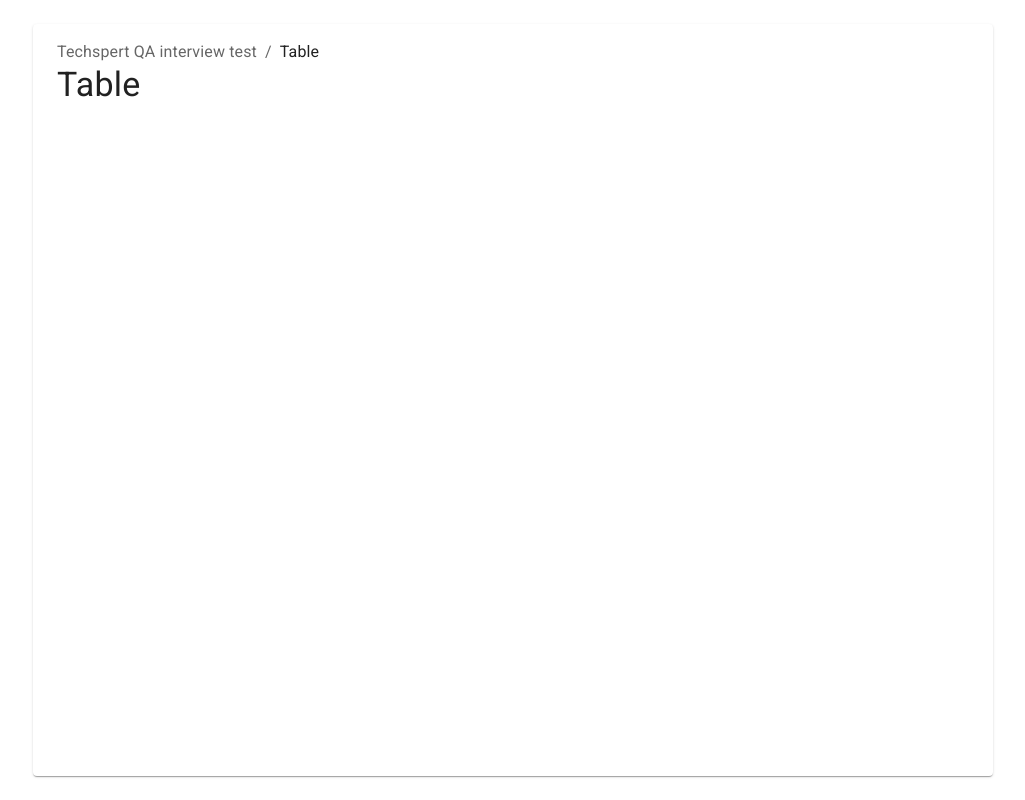
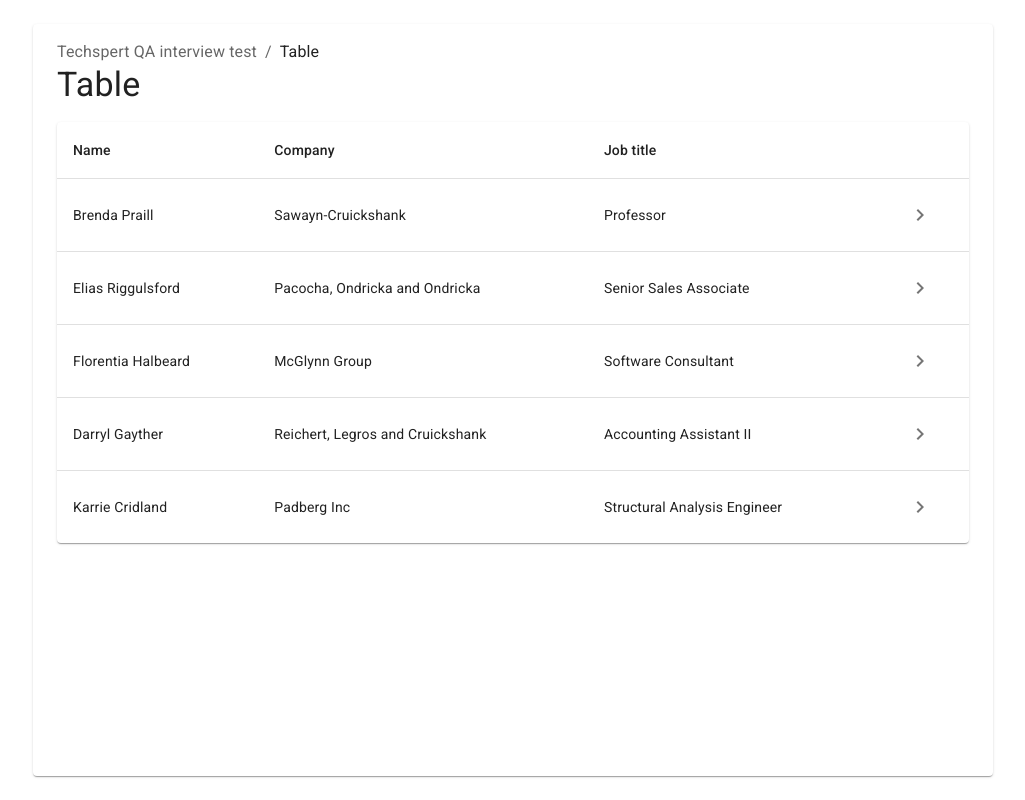
Before and after one commit to techspert-io/txp-qa-interview-test, a Next.js app: page /table in a window 1280 px wide. Shown: the whole page, without its empty margins (127-1152 px from the left). Built offline with nearby package versions, Linux system fonts and the light colour scheme.

Commit message:
basic table

```diff
--- /dev/null
+++ b/src/app/table/data.ts
@@ -0,0 +1,74 @@
+export const TableData = [
+  {
+    id: 'a07550b7-ef3f-4966-9d7b-fe8d64efe848',
+    firstName: 'Brenda',
+    lastName: 'Praill',
+    email: 'bpraill0@adobe.com',
+    country: 'Portugal',
+    timezone: 'Europe/Lisbon',
+    currency: 'EUR',
+    company: 'Sawayn-Cruickshank',
+    jobTitle: 'Professor',
+    skills: ['DTE', 'ETL Tools', 'Blackberry', 'Crisis Intervention', 'ETL'],
+  },
+  {
+    id: '22f024ba-3d7e-4393-a61d-2e2589207eec',
+    firstName: 'Elias',
+    lastName: 'Riggulsford',
+    email: 'eriggulsford1@nydailynews.com',
+    country: 'Malta',
+    timezone: 'Europe/Malta',
+    currency: 'EUR',
+    company: 'Pacocha, Ondricka and Ondricka',
+    jobTitle: 'Senior Sales Associate',
+    skills: [
+      'Adobe Acrobat',
+      'LDRA',
+      'ADP Payroll',
+      'MPBN',
+      'Object Oriented Software',
+    ],
+  },
+  {
+    id: '01dfc27d-c874-4a1f-9f5f-f8aa49eea2fa',
+    firstName: 'Florentia',
+    lastName: 'Halbeard',
+    email: 'fhalbeard2@woothemes.com',
+    country: 'Portugal',
+    timezone: 'Europe/Lisbon',
+    currency: 'EUR',
+    company: 'McGlynn Group',
+    jobTitle: 'Software Consultant',
+    skills: [
+      'HPLC-MS',
+      'Customer Engagement',
+      'Criminal Law',
+      'Healthy Eating',
+      'Class Actions',
+    ],
+  },
+  {
+    id: 'eedd5fa9-beb0-4001-a490-17f68dfcf5fe',
+    firstName: 'Darryl',
+    lastName: 'Gayther',
+    email: 'dgayther3@surveymonkey.com',
+    country: 'Czech Republic',
+    timezone: 'Europe/Prague',
+    currency: 'CZK',
+    company: 'Reichert, Legros and Cruickshank',
+    jobTitle: 'Accounting Assistant II',
+    skills: ['Grassroots', 'Canon XL2', 'YUI', 'Pre-sales', 'PKI'],
+  },
+  {
+    id: '9c123cd5-d7c9-43f1-bd6e-8a4213ff7122',
+    firstName: 'Karrie',
+    lastName: 'Cridland',
+    email: 'kcridland4@tinyurl.com',
+    country: 'Czech Republic',
+    timezone: 'Europe/Prague',
+    currency: 'CZK',
+    company: 'Padberg Inc',
+    jobTitle: 'Structural Analysis Engineer',
+    skills: ['RSVP-TE', 'Gourmet', 'SVM', 'Underwriting', 'Pyrosequencing'],
+  },
+];
--- a/src/app/table/page.tsx
+++ b/src/app/table/page.tsx
@@ -1,13 +1,61 @@
 import { PageTitleAndNavigation } from '@/libs/react/components/title';
 import { BaseBreadcrumb } from '@/libs/react/router/breadcrumbs';
+import { KeyboardArrowRight } from '@mui/icons-material';
+import {
+  Box,
+  IconButton,
+  Paper,
+  Table,
+  TableBody,
+  TableCell,
+  TableContainer,
+  TableHead,
+  TableRow,
+  Tooltip,
+} from '@mui/material';
+import Link from 'next/link';
+import { TableData } from './data';
 
-export default function Table() {
+export default function TablePage() {
   return (
-    <>
+    <Box>
       <PageTitleAndNavigation
         pageTitle="Table"
         breadcrumbs={[BaseBreadcrumb]}
       />
-    </>
+      <TableContainer component={Paper}>
+        <Table sx={{ width: '100%' }}>
+          <TableHead>
+            <TableRow>
+              <TableCell>Name</TableCell>
+              <TableCell>Company</TableCell>
+              <TableCell>Job title</TableCell>
+              <TableCell></TableCell>
+            </TableRow>
+          </TableHead>
+          <TableBody>
+            {TableData.map(({ id, firstName, lastName, company, jobTitle }) => (
+              <TableRow
+                key={id}
+                sx={{ '&:last-child td, &:last-child th': { border: 0 } }}
+              >
+                <TableCell>{`${firstName} ${lastName}`}</TableCell>
+                <TableCell>{company}</TableCell>
+                <TableCell>{jobTitle}</TableCell>
+                <TableCell align="center">
+                  <Link href={`/table/${id}`}>
+                    <Tooltip title="View details">
+                      <IconButton>
+                        <KeyboardArrowRight />
+                      </IconButton>
+                    </Tooltip>
+                  </Link>
+                </TableCell>
+              </TableRow>
+            ))}
+          </TableBody>
+        </Table>
+      </TableContainer>
+    </Box>
   );
 }
```
